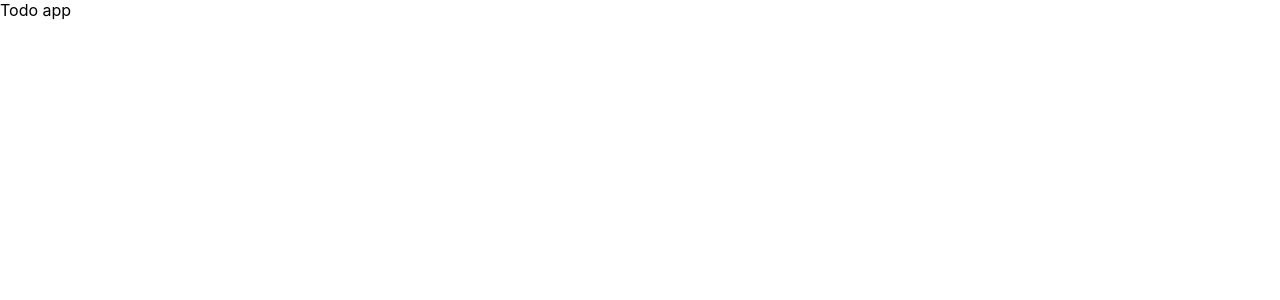
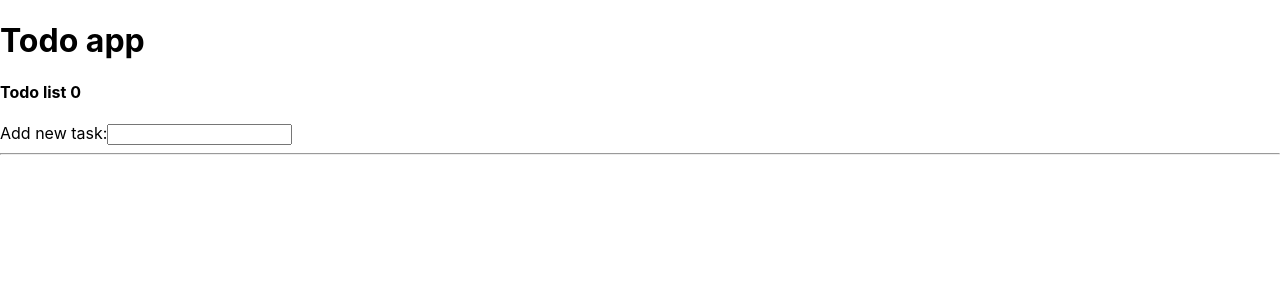
Before and after one commit to josygeorge/interview, a React (Create React App) app in the folder react-state-mgt/react-use-hooks/: page / in a window 1280 px wide. Shown: the top 300 px of the page. Built offline with nearby package versions, Linux system fonts and the light colour scheme; the HTML template or start-up script is replaced by a standard one.

Commit message:
usereducerhook eg.-reducer-function-addtask

```diff
--- a/react-state-mgt/react-use-hooks/src/components/useReducer.js/Todos.js
+++ b/react-state-mgt/react-use-hooks/src/components/useReducer.js/Todos.js
@@ -9,16 +9,33 @@ const initialState = []
 function reducer(state, action) {
     switch (action.type) {
         case 'ADD_TASK':
-            console.log('ADD');
-            break;
+            return [...state, {
+                id: state.length + 1,
+                name: action.payload
+            }]
         default: return state;
     }
 }
 
 const Todos = () => {
-    const [state, dispatch] = useReducer(reducer, initialState)
+    const [todos, dispatch] = useReducer(reducer, initialState)
     return (
-        <div>Todo app</div>
+        <div>
+            <h1>Todo app</h1>
+            <h4>Todo list {todos.length}</h4>
+            Add new task:
+            <input
+                type="text"
+                onBlur={
+                    (e) =>
+                        dispatch(
+                            { type: 'ADD_TASK', payload: e.target.value }
+                        )
+                }
+            />
+            <hr />
+            {todos.map(todo => <li key={todo.id}>{todo.name}</li>)}
+        </div>
     )
 }
 
```
